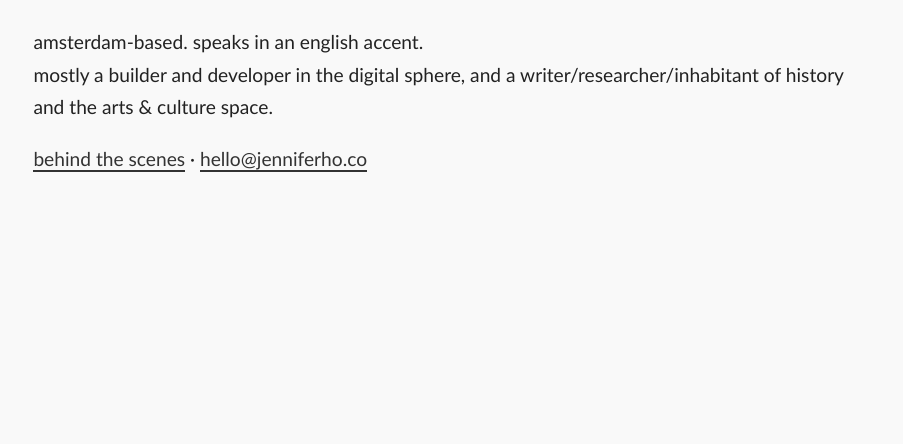
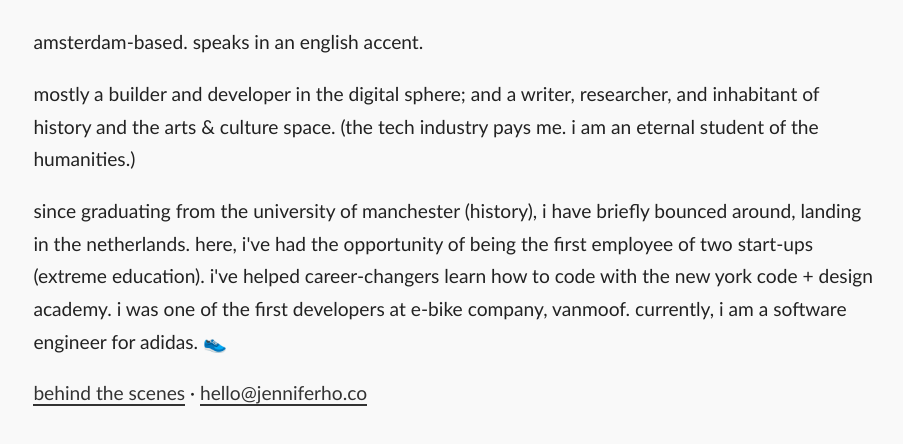
Before and after one commit to yuejn/jenniferho.co, a plain HTML site: page index.html in a window 1280 px wide. Shown: the part 90-534 px from the top of the page, without its empty margins (5-908 px from the left). Drawn offline with Linux system fonts and the light colour scheme.

Commit message:
Add more about info to homepage

```diff
--- a/index.html
+++ b/index.html
@@ -13,13 +13,16 @@
         <h1>J Ho ‧͙⁺˚*･༓☾</h1>
 
         <p>
-          Amsterdam-based. Speaks in an English accent.<br />
-          Mostly a builder and developer in the digital sphere, and a
-          writer/researcher/inhabitant of history and the arts &amp; culture
-          space.
+          Amsterdam-based. Speaks in an English accent.
         </p>
 
-        <p></p>
+        <p>
+          Mostly a builder and developer in the digital sphere; and a writer, researcher, and inhabitant of history and the arts &amp; culture space. (The tech industry pays me. I am an eternal student of the humanities.)
+        </p>
+
+        <p>
+          Since graduating from the University of Manchester (History), I have briefly bounced around, landing in the Netherlands. Here, I've had the opportunity of being the first employee of two start-ups (extreme education). I've helped career-changers learn how to code with the New York Code + Design Academy. I was one of the first developers at e-bike company, VanMoof. Currently, I am a software engineer for adidas. 👟
+        </p>
 
         <p>
           <a href="behind-the-scenes.html" title="Behind the scenes"
```
